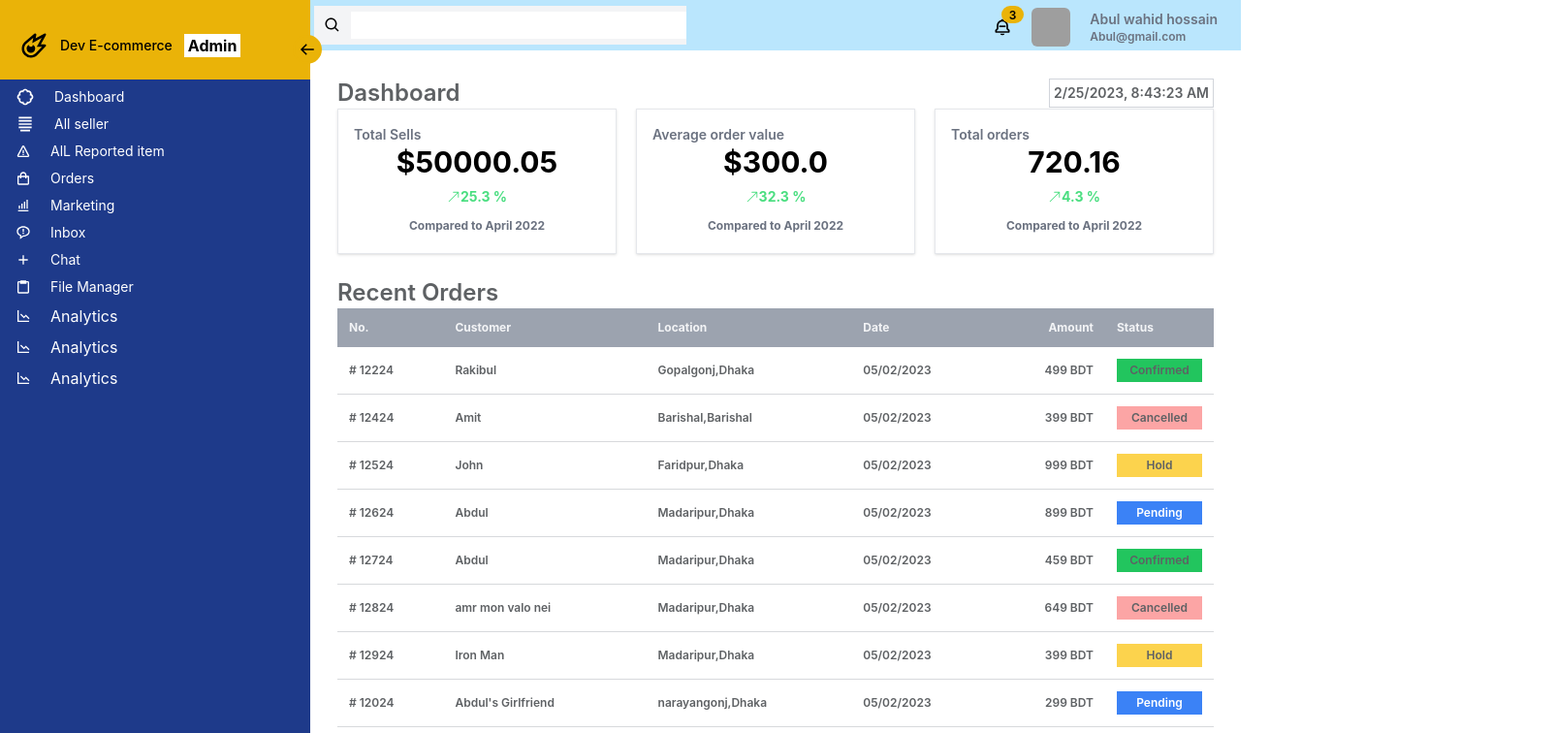
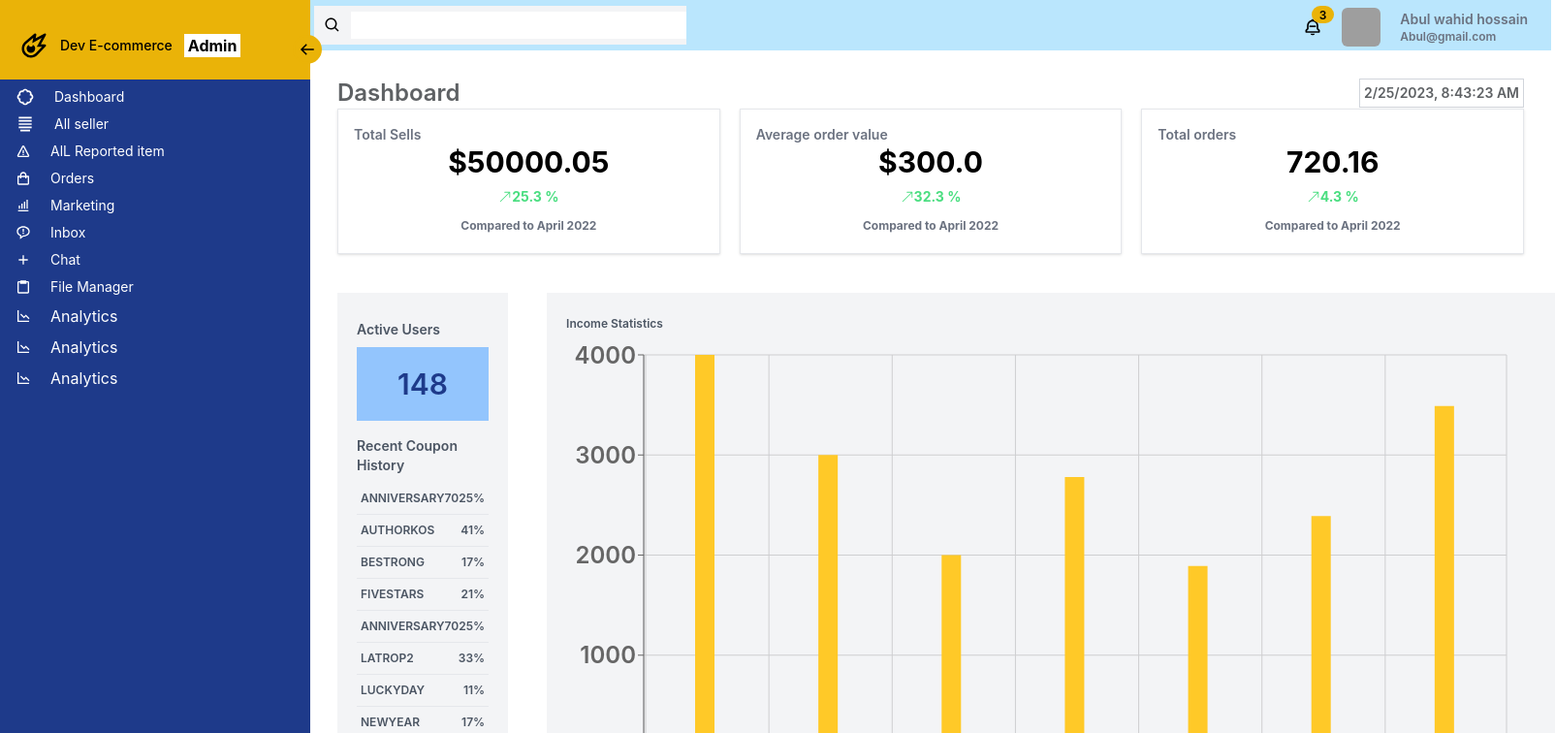
Before and after one commit to amit-sarker-00/Shipping-Dashboard, a React (Create React App) app: page / in a window 1280 px wide. Shown: the top 756 px of the page at 97% size, 1604 px wide, since content can reach past the window. Built offline with nearby package versions, Linux system fonts and the light colour scheme; grey boxes are pictures that could not be loaded.

Commit message:
chart add

```diff
--- a/package.json
+++ b/package.json
@@ -11,6 +11,7 @@
     "react-icons": "^4.7.1",
     "react-router-dom": "^6.8.1",
     "react-scripts": "5.0.1",
+    "recharts": "^2.4.3",
     "web-vitals": "^2.1.4"
   },
   "scripts": {
--- /dev/null
+++ b/src/Dashboard/Components/ActiveUserAndChart/ActiveChart.js
@@ -0,0 +1,100 @@
+import React from 'react';
+// import { BarChart, Bar, Cell, XAxis, YAxis, CartesianGrid, Tooltip, Legend, ResponsiveContainer } from 'recharts';
+
+import {
+    Area,
+    Bar,
+    CartesianGrid,
+    ComposedChart,
+    Legend,
+    Line,
+    ResponsiveContainer,
+    Scatter,
+    Tooltip,
+    XAxis,
+    YAxis,
+} from "recharts";
+
+
+
+
+
+const ActiveChart = () => {
+
+    const data = [
+        {
+            name: 'Page A',
+            uv: 4000,
+
+        },
+        {
+            name: 'Page B',
+            uv: 3000,
+
+        },
+        {
+            name: 'Page C',
+            uv: 2000,
+
+        },
+        {
+            name: 'Page D',
+            uv: 2780,
+
+        },
+        {
+            name: 'Page E',
+            uv: 1890,
+
+        },
+        {
+            name: 'Page F',
+            uv: 2390,
+
+        },
+        {
+            name: 'Page G',
+            uv: 3490,
+
+        },
+    ];
+
+
+
+    return (
+        <div className='w-full lg:w-[1000px]'>
+            <p className='text-xs py-1 text-gray-600'>Income Statistics</p>
+            <div>
+
+                <ResponsiveContainer width="100%" height={500}>
+                    <ComposedChart width={500} height={200} data={data} margin={{
+                        top: 20,
+                        right: 30,
+                        left: 20,
+                        bottom: 5,
+                    }}>
+
+                        <CartesianGrid stroke="#CECED0" />
+                        <XAxis scale="band" />
+                        <YAxis />
+                        <Tooltip />
+                        <Legend />
+
+                        <Area
+                            type="monotone"
+                            dataKey="total"
+                            fill="#CECED0"
+                            stroke="#CECED0"
+                        />
+                        <Bar dataKey="uv" barSize={20} fill="#ffc928" />
+                        <Line type="monotone" stroke="#CECED0" />
+                        <Scatter fill="red" />
+                    </ComposedChart>
+                </ResponsiveContainer>
+
+            </div>
+        </div>
+    );
+};
+
+export default ActiveChart;
--- /dev/null
+++ b/src/Dashboard/Components/ActiveUserAndChart/ActiveUserAndChart.js
@@ -0,0 +1,77 @@
+import React from 'react';
+import ActiveChart from './ActiveChart';
+
+
+const couponCode = [
+    {
+        "couponName": "ANNIVERSARY70",
+        "discount": "25%"
+    },
+    {
+        "couponName": "AUTHORKOS",
+        "discount": "41%"
+    },
+    {
+        "couponName": "BESTRONG",
+        "discount": "17%"
+    },
+    {
+        "couponName": "FIVESTARS",
+        "discount": "21%"
+    },
+    {
+        "couponName": "ANNIVERSARY70",
+        "discount": "25%"
+    },
+    {
+        "couponName": "LATROP2",
+        "discount": "33%"
+    },
+    {
+        "couponName": "LUCKYDAY",
+        "discount": "11%"
+    },
+    {
+        "couponName": "NEWYEAR",
+        "discount": "17%"
+    },
+]
+
+
+
+
+
+const ActiveUserAndChart = () => {
+
+
+
+
+    return (
+        <div className='flex flex-col lg:flex-row  gap-10 py-10 w-full'>
+            <div className='w-full lg:w-96 p-5 bg-gray-100'>
+                <h1 className='py-2 text-sm text-gray-600'>Active Users</h1>
+                <div className='bg-blue-300 text-center p-5'>
+                    <h1 className='text-3xl text-blue-900'>148</h1>
+                </div>
+                <div className='py-2'>
+                    <h1 className='text-sm py-2 text-gray-600'>Recent Coupon History</h1>
+                    {
+                        couponCode && couponCode.map(code => <div className=''>
+                            <div className='flex items-center w-full justify-between p-1'>
+                                <p className='text-xs py-1 text-gray-600'>{code?.couponName}</p>
+                                <p className='text-xs text-gray-600'>{code?.discount}</p>
+                            </div>
+                            <hr />
+                        </div>)
+                    }
+                    <hr />
+                </div>
+            </div>
+            <div className='bg-gray-100 p-5  ' >
+                <ActiveChart />
+            </div>
+        </div>
+    );
+};
+
+export default ActiveUserAndChart;
--- a/src/Dashboard/Components/Home/Home.js
+++ b/src/Dashboard/Components/Home/Home.js
@@ -1,4 +1,5 @@
 import React from "react";
+import ActiveUserAndChart from "../ActiveUserAndChart/ActiveUserAndChart";
 import Date from "../Date/Date";
 import History from "../History/History";
 import RecentOrders from "../RecentOrders/RecentOrders";
@@ -8,6 +9,7 @@ const Home = () => {
     <div>
       <Date></Date>
       <History></History>
+      <ActiveUserAndChart />
       <RecentOrders></RecentOrders>
     </div>
   );
```
Also changed, not shown: 1 other file (tests, documents, lock files or other folders).
